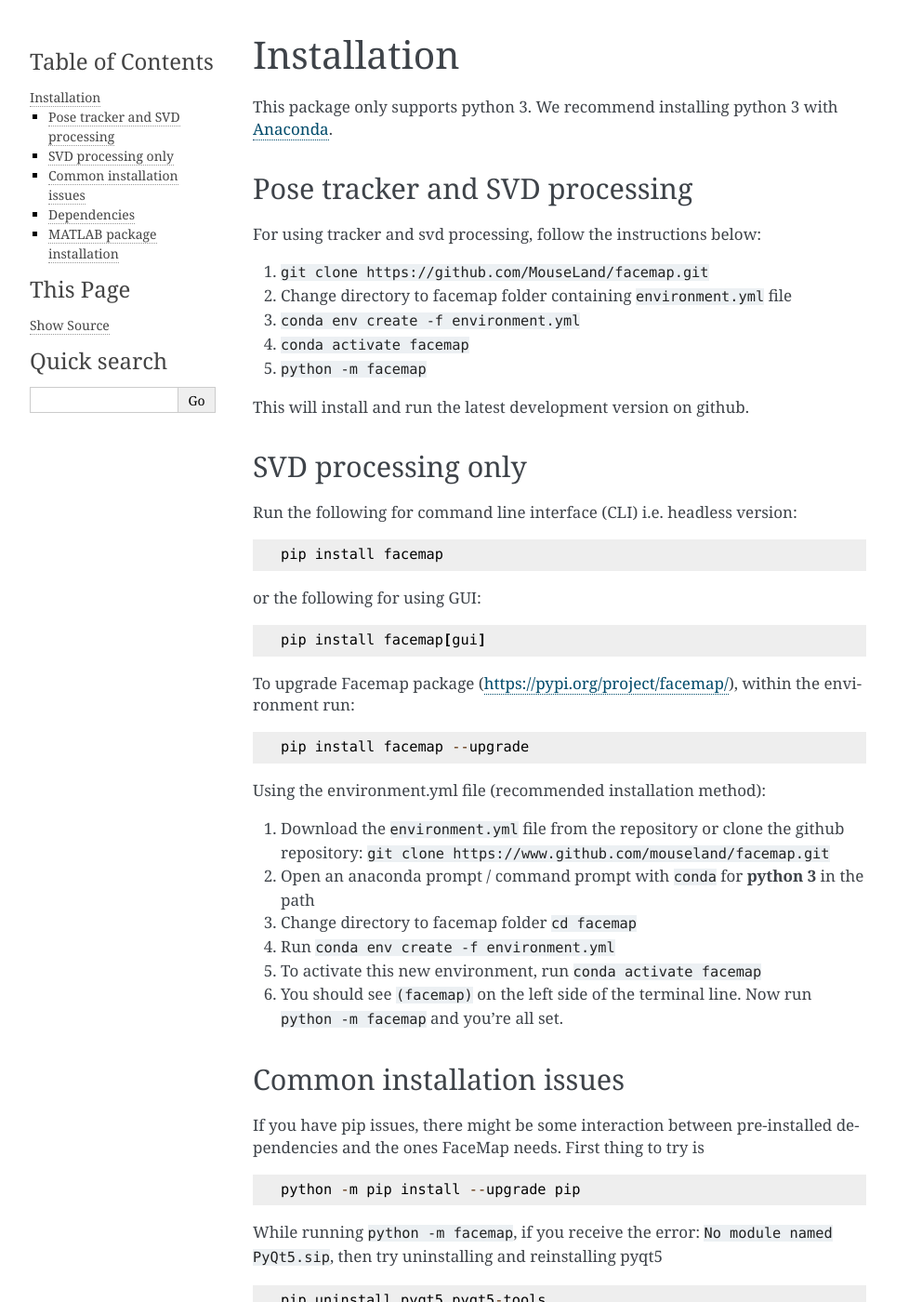
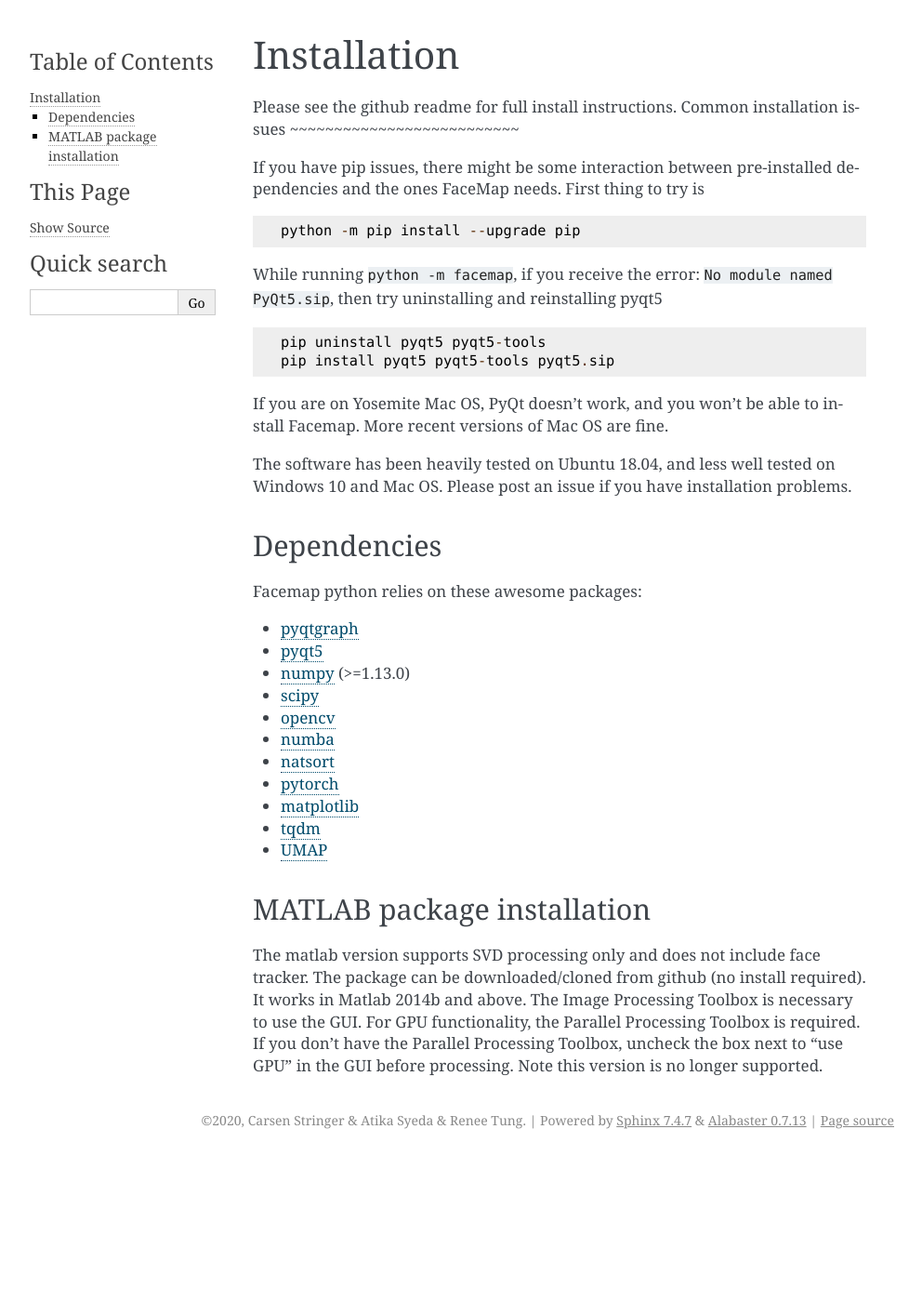
Before and after one commit to MouseLand/facemap, a Sphinx documentation site: the page built from docs/installation.rst, in a window 1280 px wide and 1400 px high. Shown: the whole window at 93% size, without its empty margins (148-1140 px from the left). Built offline with Sphinx 7.4.7, drawn with Linux system fonts in a browser that asks for light colours; some of the changed text lies outside the part shown.

Commit message:
Update installation.rst

```diff
--- a/docs/installation.rst
+++ b/docs/installation.rst
@@ -1,50 +1,7 @@
 Installation
 ===================================
 
-This package only supports python 3. We recommend installing python 3 with `Anaconda <https://www.anaconda.com/download/>`_.
-
-
-Pose tracker and SVD processing
-~~~~~~~~~~~~~~~~~~~~~~~~~~~~~~~~
-For using tracker and svd processing, follow the instructions below:
-
-1. ``git clone https://github.com/MouseLand/facemap.git``
-2. Change directory to facemap folder containing ``environment.yml`` file
-3. ``conda env create -f environment.yml``
-4. ``conda activate facemap``
-5. ``python -m facemap``
-
-This will install and run the latest development version on github.
-
-SVD processing only
-~~~~~~~~~~~~~~~~~~~~
-
-Run the following for command line interface (CLI) i.e. headless version:
-::
-
-    pip install facemap
-
-or the following for using GUI:
-::
-
-    pip install facemap[gui]
-
-
-To upgrade Facemap package (https://pypi.org/project/facemap/), within the environment run:
-::
-
-    pip install facemap --upgrade
-
-
-Using the environment.yml file (recommended installation method):
-
-1. Download the ``environment.yml`` file from the repository or clone the github repository: ``git clone https://www.github.com/mouseland/facemap.git``
-2. Open an anaconda prompt / command prompt with ``conda`` for **python 3** in the path
-3. Change directory to facemap folder ``cd facemap``
-4. Run ``conda env create -f environment.yml``
-5. To activate this new environment, run ``conda activate facemap``
-6. You should see ``(facemap)`` on the left side of the terminal line. Now run ``python -m facemap`` and you're all set.
-
+Please see the github readme for full install instructions.
 Common installation issues
 ~~~~~~~~~~~~~~~~~~~~~~~~~~
 
@@ -96,4 +53,4 @@ Facemap python relies on these awesome packages:
 MATLAB package installation
 ~~~~~~~~~~~~~~~~~~~~~~~~~~~
 
-The matlab version supports SVD processing only and does not include face tracker. The package can be downloaded/cloned from github (no install required). It works in Matlab 2014b and above - please submit issues if it's not working. The Image Processing Toolbox is necessary to use the GUI. For GPU functionality, the Parallel Processing Toolbox is required. If you don't have the Parallel Processing Toolbox, uncheck the box next to "use GPU" in the GUI before processing.
+The matlab version supports SVD processing only and does not include face tracker. The package can be downloaded/cloned from github (no install required). It works in Matlab 2014b and above. The Image Processing Toolbox is necessary to use the GUI. For GPU functionality, the Parallel Processing Toolbox is required. If you don't have the Parallel Processing Toolbox, uncheck the box next to "use GPU" in the GUI before processing. Note this version is no longer supported.
```
